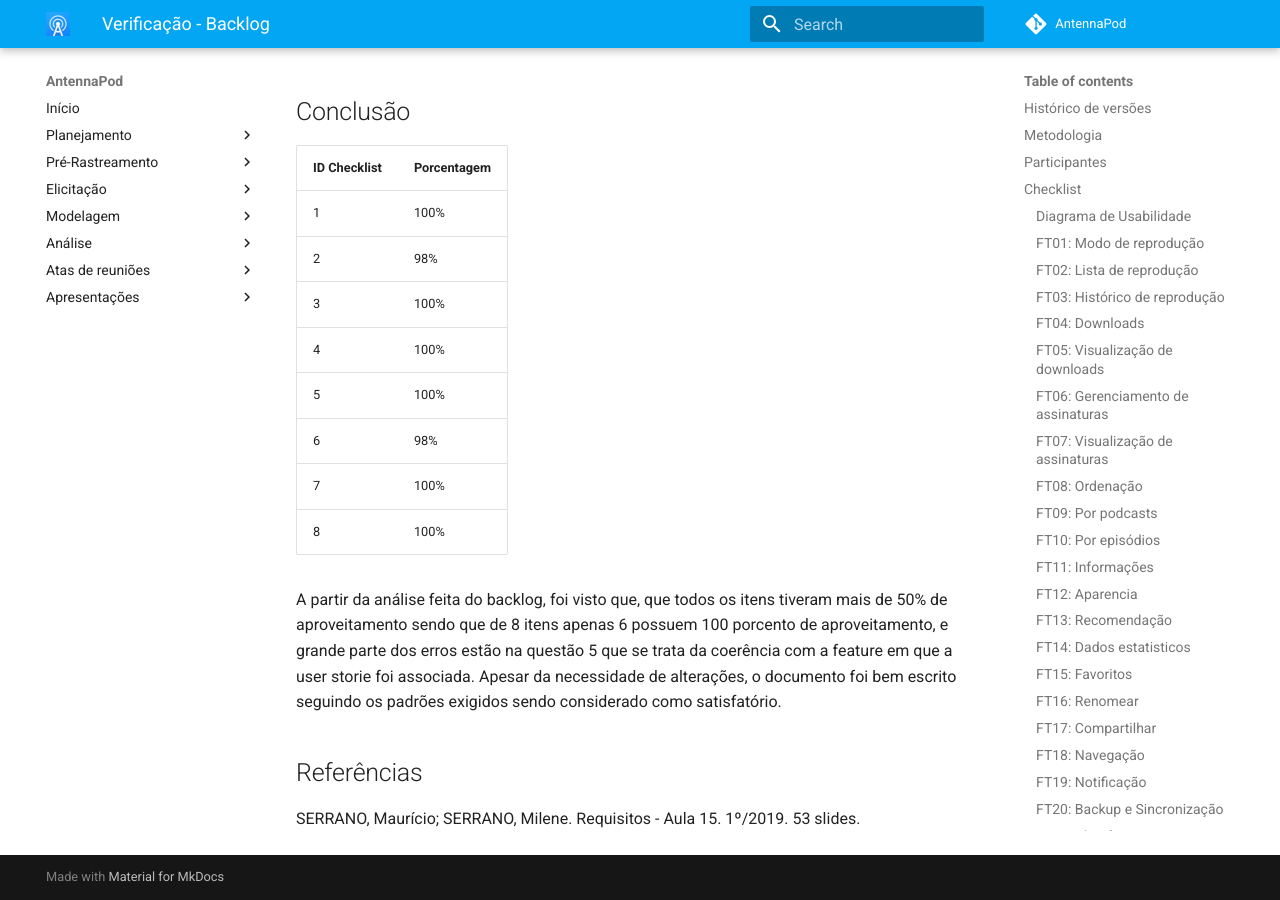
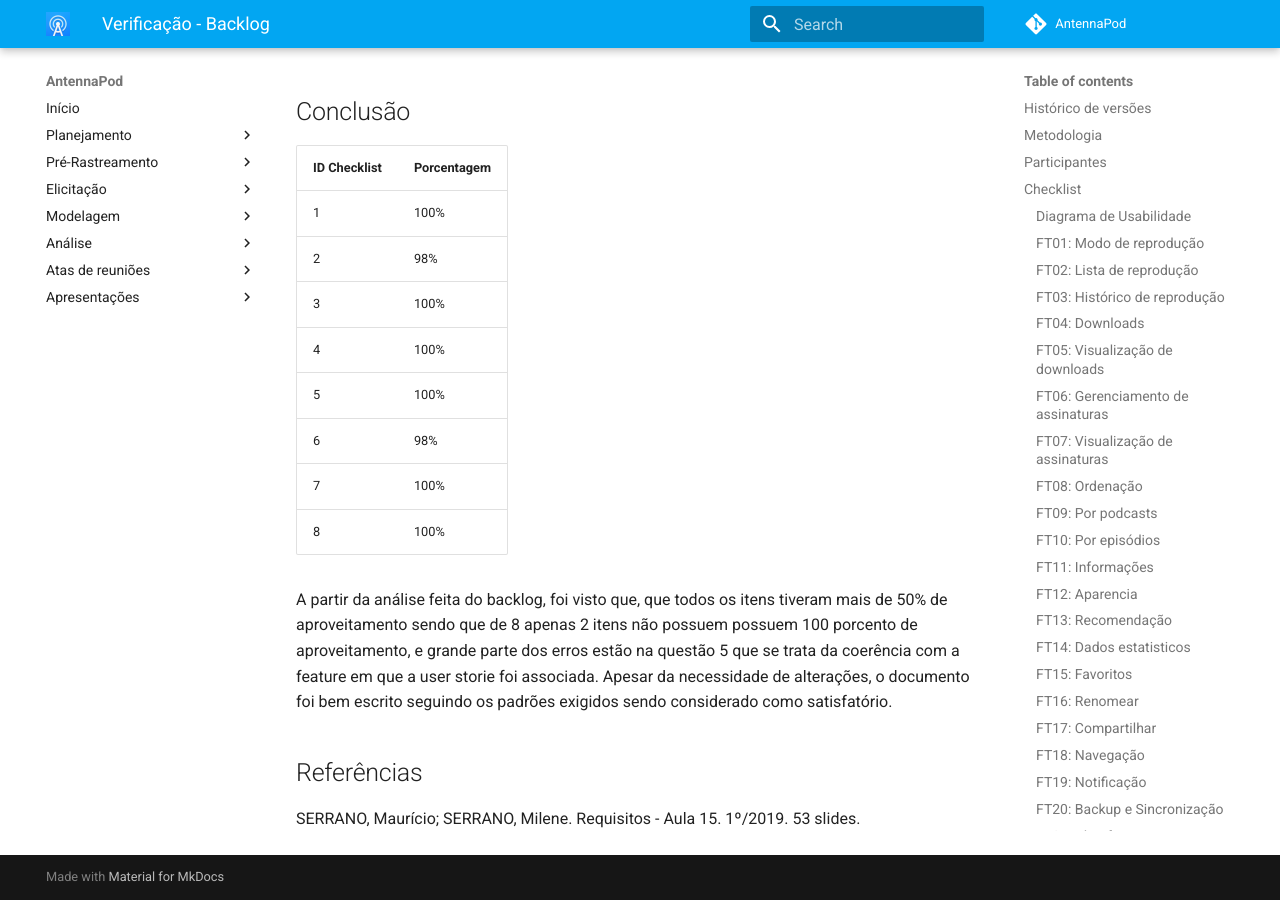
Before and after one commit to Requisitos-de-Software/2021.2-AntennaPod, an MkDocs documentation site: the page built from docs/analise/verificacao/verificacao-backlog.md, in a window 1280 px wide and 900 px high, scrolled down 6850 px. Built offline with MkDocs 1.6.1 and Material for MkDocs 9.7.7, drawn with Linux system fonts in a browser that asks for light colours; comment, search, counter and statistics services are not loaded.

Commit message:
:pencil: (#66) corrigindo a conclusão

```diff
--- a/docs/analise/verificacao/verificacao-backlog.md
+++ b/docs/analise/verificacao/verificacao-backlog.md
@@ -230,7 +230,7 @@ A técnica de verificação usada no documento de [backlog](https://requisitos-d
 | 7            | 100%        |
 | 8            | 100%        |
 
-A partir da análise feita do backlog, foi visto que, que todos os itens tiveram mais de 50% de aproveitamento sendo que de 8 itens apenas 6 possuem 100 porcento de aproveitamento, e grande parte dos erros estão na questão 5 que se trata  da coerência com a feature em que a user storie foi associada. Apesar da necessidade de alterações, o documento foi bem escrito seguindo os padrões exigidos sendo considerado como satisfatório.
+A partir da análise feita do backlog, foi visto que, que todos os itens tiveram mais de 50% de aproveitamento sendo que de 8 apenas 2  itens não possuem possuem 100 porcento de aproveitamento, e grande parte dos erros estão na questão 5 que se trata  da coerência com a feature em que a user storie foi associada. Apesar da necessidade de alterações, o documento foi bem escrito seguindo os padrões exigidos sendo considerado como satisfatório.
 
 
 
```
